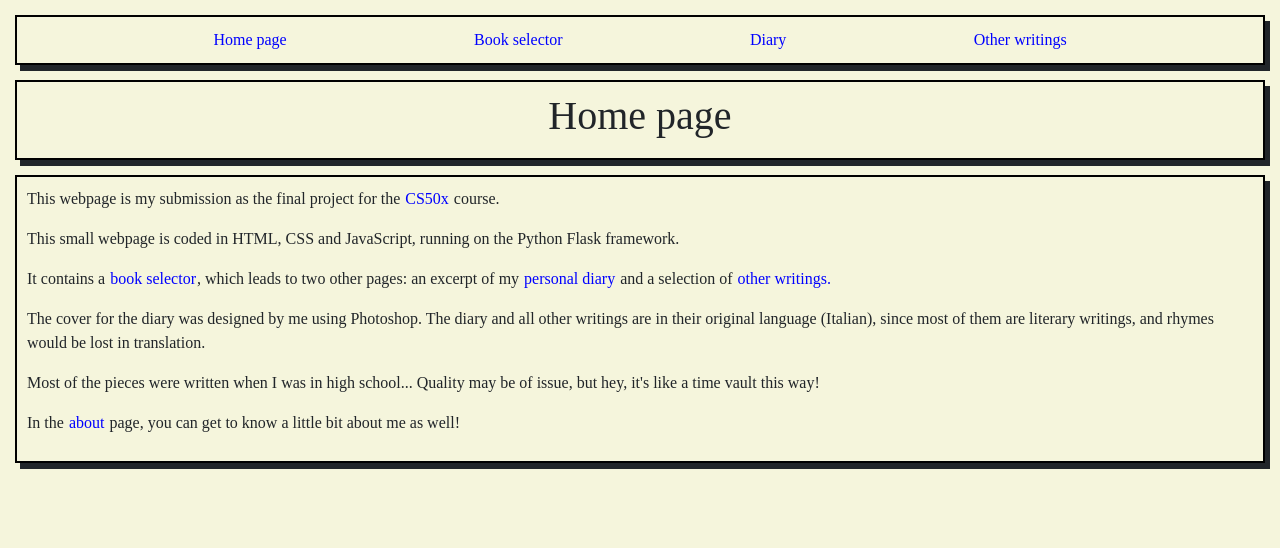
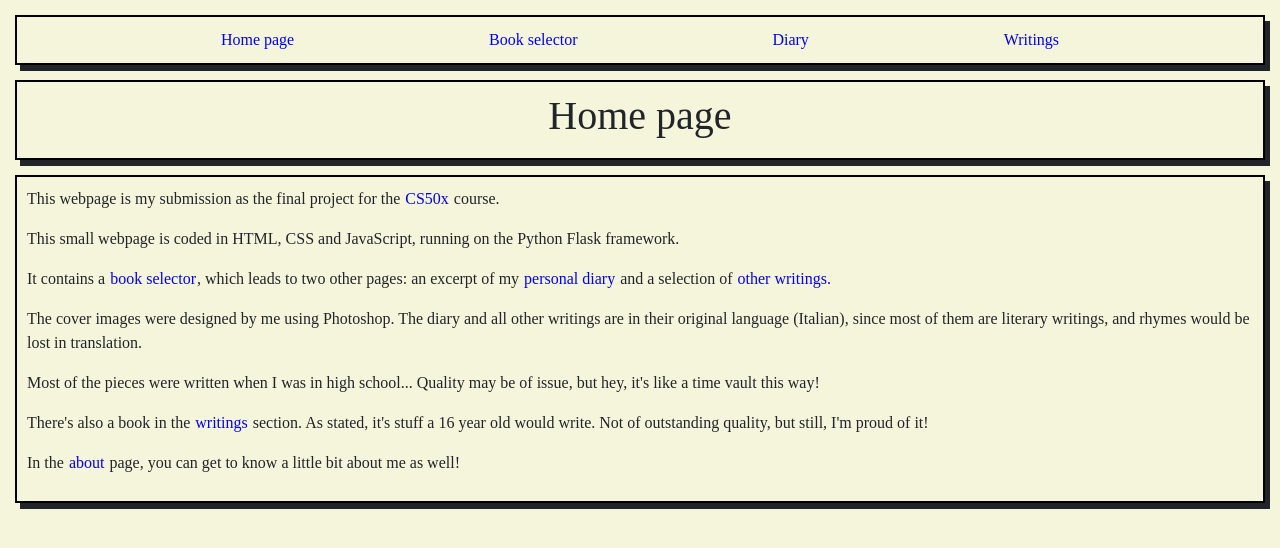
Before and after one commit to kingkardan98/DGM, a Flask app: page / in a window 1280 px wide. Shown: the top 548 px of the page. Run offline with Flask 3, Linux system fonts and the light colour scheme; some libraries are stand-ins or nearby versions.

Commit message:
Changed page name to 'Writings' globally

```diff
--- a/templates/base.html
+++ b/templates/base.html
@@ -42,7 +42,7 @@
                 <a href="{{ url_for('home') }}" class="aStyle">Home page</a>
                 <a href="{{ url_for('selector') }}" class="aStyle">Book selector</a>
                 <a href="{{ url_for('diary') }}" class="aStyle">Diary</a>
-                <a href="{{ url_for('writings') }}" class="aStyle">Other writings</a>
+                <a href="{{ url_for('writings') }}" class="aStyle">Writings</a>
             </div>
         </div>
         {% block body %}
--- a/templates/home.html
+++ b/templates/home.html
@@ -22,10 +22,13 @@
         <a href="{{ url_for('diary') }}" class="aStyle">personal diary</a> and a selection of <a href="{{ url_for('writings') }}" class="aStyle">other writings.</a>
     </p>
     <p>
-        The cover for the diary was designed by me using Photoshop. The diary and all other writings are in their original language (Italian), since most of them are literary writings, and rhymes would be lost in translation.
+        The cover images were designed by me using Photoshop. The diary and all other writings are in their original language (Italian), since most of them are literary writings, and rhymes would be lost in translation.
     </p>
     <p>
         Most of the pieces were written when I was in high school... Quality may be of issue, but hey, it's like a time vault this way!
+    </p>
+    <p>
+        There's also a book in the <a href="{{ url_for('writings') }}" class="aStyle">writings</a> section. As stated, it's stuff a 16 year old would write. Not of outstanding quality, but still, I'm proud of it!
     </p>
     <p>
         In the <a href="#" class="aStyle">about</a> page, you can get to know a little bit about me as well!
--- a/templates/writings.html
+++ b/templates/writings.html
@@ -1,5 +1,5 @@
 {% extends "base.html" %}
 
 {% block pagetitle %}
-<title>Other writings</title>
+<title>Writings</title>
 {% endblock %}
```
